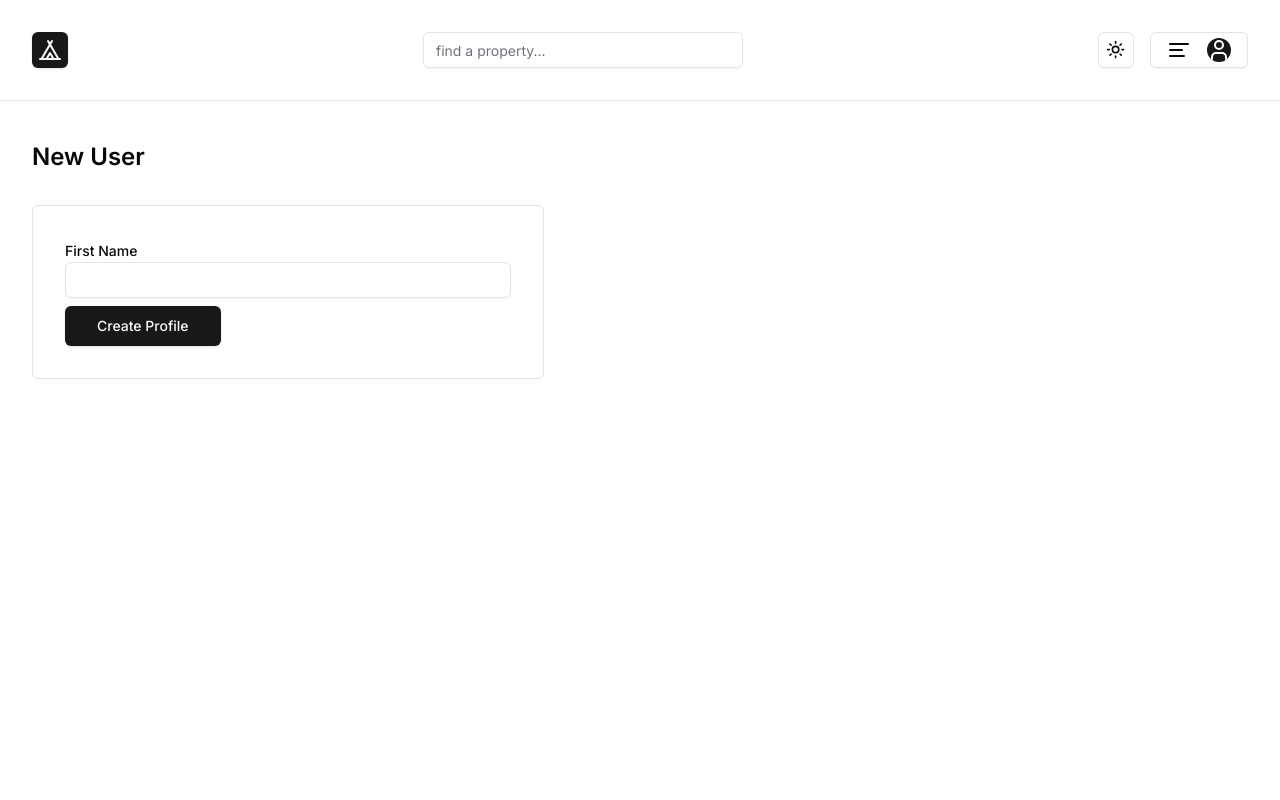
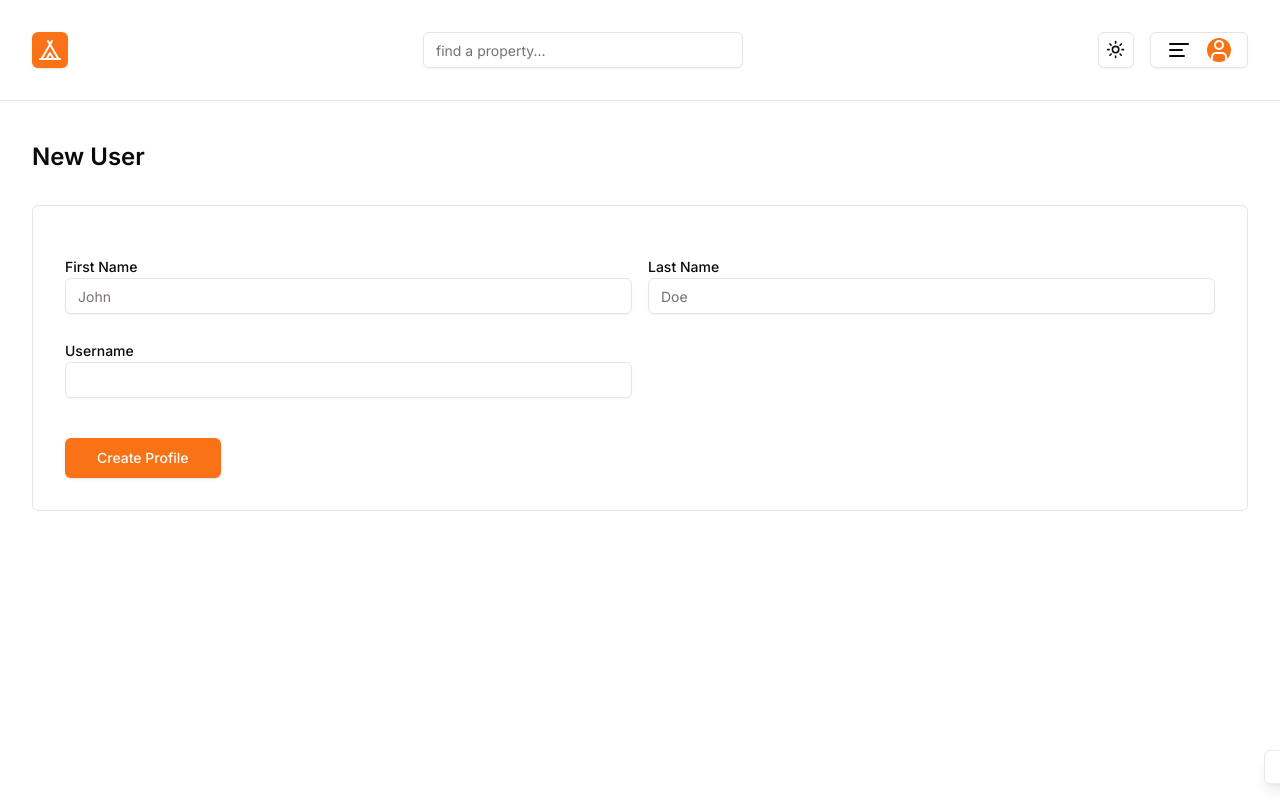
Before and after one commit to isantiago95/airbnb-clone-course, a Next.js app: page /profile/create in a window 1280 px wide. Built offline with nearby package versions, Linux system fonts and the light colour scheme.

Commit message:
integrating supabase and prisma connection

```diff
--- a/app/globals.css
+++ b/app/globals.css
@@ -11,24 +11,24 @@
 @layer base {
   :root {
     --background: 0 0% 100%;
-    --foreground: 240 10% 3.9%;
+    --foreground: 20 14.3% 4.1%;
     --card: 0 0% 100%;
-    --card-foreground: 240 10% 3.9%;
+    --card-foreground: 20 14.3% 4.1%;
     --popover: 0 0% 100%;
-    --popover-foreground: 240 10% 3.9%;
-    --primary: 240 5.9% 10%;
-    --primary-foreground: 0 0% 98%;
-    --secondary: 240 4.8% 95.9%;
-    --secondary-foreground: 240 5.9% 10%;
-    --muted: 240 4.8% 95.9%;
-    --muted-foreground: 240 3.8% 46.1%;
-    --accent: 240 4.8% 95.9%;
-    --accent-foreground: 240 5.9% 10%;
+    --popover-foreground: 20 14.3% 4.1%;
+    --primary: 24.6 95% 53.1%;
+    --primary-foreground: 60 9.1% 97.8%;
+    --secondary: 60 4.8% 95.9%;
+    --secondary-foreground: 24 9.8% 10%;
+    --muted: 60 4.8% 95.9%;
+    --muted-foreground: 25 5.3% 44.7%;
+    --accent: 60 4.8% 95.9%;
+    --accent-foreground: 24 9.8% 10%;
     --destructive: 0 84.2% 60.2%;
-    --destructive-foreground: 0 0% 98%;
-    --border: 240 5.9% 90%;
-    --input: 240 5.9% 90%;
-    --ring: 240 10% 3.9%;
+    --destructive-foreground: 60 9.1% 97.8%;
+    --border: 20 5.9% 90%;
+    --input: 20 5.9% 90%;
+    --ring: 24.6 95% 53.1%;
     --radius: 0.5rem;
     --chart-1: 12 76% 61%;
     --chart-2: 173 58% 39%;
@@ -38,25 +38,25 @@
   }
 
   .dark {
-    --background: 240 10% 3.9%;
-    --foreground: 0 0% 98%;
-    --card: 240 10% 3.9%;
-    --card-foreground: 0 0% 98%;
-    --popover: 240 10% 3.9%;
-    --popover-foreground: 0 0% 98%;
-    --primary: 0 0% 98%;
-    --primary-foreground: 240 5.9% 10%;
-    --secondary: 240 3.7% 15.9%;
-    --secondary-foreground: 0 0% 98%;
-    --muted: 240 3.7% 15.9%;
-    --muted-foreground: 240 5% 64.9%;
-    --accent: 240 3.7% 15.9%;
-    --accent-foreground: 0 0% 98%;
-    --destructive: 0 62.8% 30.6%;
-    --destructive-foreground: 0 0% 98%;
-    --border: 240 3.7% 15.9%;
-    --input: 240 3.7% 15.9%;
-    --ring: 240 4.9% 83.9%;
+    --background: 20 14.3% 4.1%;
+    --foreground: 60 9.1% 97.8%;
+    --card: 20 14.3% 4.1%;
+    --card-foreground: 60 9.1% 97.8%;
+    --popover: 20 14.3% 4.1%;
+    --popover-foreground: 60 9.1% 97.8%;
+    --primary: 20.5 90.2% 48.2%;
+    --primary-foreground: 60 9.1% 97.8%;
+    --secondary: 12 6.5% 15.1%;
+    --secondary-foreground: 60 9.1% 97.8%;
+    --muted: 12 6.5% 15.1%;
+    --muted-foreground: 24 5.4% 63.9%;
+    --accent: 12 6.5% 15.1%;
+    --accent-foreground: 60 9.1% 97.8%;
+    --destructive: 0 72.2% 50.6%;
+    --destructive-foreground: 60 9.1% 97.8%;
+    --border: 12 6.5% 15.1%;
+    --input: 12 6.5% 15.1%;
+    --ring: 20.5 90.2% 48.2%;
     --chart-1: 220 70% 50%;
     --chart-2: 160 60% 45%;
     --chart-3: 30 80% 55%;
--- a/app/profile/create/page.tsx
+++ b/app/profile/create/page.tsx
@@ -1,27 +1,39 @@
-import { Label } from "@/components/ui/label";
-import { Input } from "@/components/ui/input";
-import { Button } from "@/components/ui/button";
-
-const createProfileAction = async (formData: FormData) => {
-  "use server";
-  const firstName = formData.get("firstName") as string;
-  console.log(firstName);
-};
+import { SubmitButton } from "@/components/form/Buttons";
+import FormContainer from "@/components/form/FormContainer";
+import FormInput from "@/components/form/FormInput";
+import { createProfileAction } from "@/utils/actions";
 
 function CreateProfilePage() {
   return (
     <section>
       <h1 className="text-2xl font-semibold mb-8 capitalize">new user</h1>
-      <div className="border p-8 rounded-md max-w-lg">
-        <form action={createProfileAction}>
-          <div className="mb-2">
-            <Label htmlFor="firstName">First Name</Label>
-            <Input id="firstName" name="firstName" type="text" />
+      <div className="border p-8 rounded-md">
+        <FormContainer action={createProfileAction}>
+          <div className="grid md:grid-cols-2 gap-4 mt-4">
+            <FormInput
+              name="firstName"
+              type="text"
+              label="First Name"
+              placeholder="John"
+              required
+            />
+            <FormInput
+              name="lastName"
+              type="text"
+              label="Last Name"
+              placeholder="Doe"
+              required
+            />
+            <FormInput
+              name="username"
+              type="text"
+              label="Username"
+              placeholder=""
+              required
+            />
           </div>
-          <Button type="submit" size="lg">
-            Create Profile
-          </Button>
-        </form>
+          <SubmitButton text="Create Profile" className="mt-8" />
+        </FormContainer>
       </div>
     </section>
   );
--- /dev/null
+++ b/components/form/Buttons.tsx
@@ -0,0 +1,32 @@
+"use client";
+
+import { ReloadIcon } from "@radix-ui/react-icons";
+import { useFormStatus } from "react-dom";
+import { Button } from "@/components/ui/button";
+
+type SubmitButtonProps = {
+  className?: string;
+  text?: string;
+};
+
+export function SubmitButton({ className = "", text = "" }: SubmitButtonProps) {
+  const { pending } = useFormStatus();
+
+  return (
+    <Button
+      type="submit"
+      disabled={pending}
+      className={`capitalize ${className}`}
+      size="lg"
+    >
+      {pending ? (
+        <>
+          <ReloadIcon className="mr-2 h-4 w-4 animate-spin" />
+          Please wait...
+        </>
+      ) : (
+        text
+      )}
+    </Button>
+  );
+}
--- /dev/null
+++ b/components/form/FormContainer.tsx
@@ -0,0 +1,38 @@
+"use client";
+
+import { actionFunction } from "@/utils/types";
+import { useFormState } from "react-dom";
+import { useToast } from "@/components/ui/use-toast";
+import React from "react";
+
+const initialState = {
+  message: "",
+};
+
+function FormContainer({
+  action,
+  children,
+}: {
+  action: actionFunction;
+  children: React.ReactNode;
+}) {
+  const [state, formAction] = useFormState(action, initialState);
+
+  const { toast } = useToast();
+
+  React.useEffect(() => {
+    console.log("typeof state message: ", typeof state.message);
+
+    if (typeof state.message === "string") {
+      toast({ description: state.message });
+    } else {
+      state.message.forEach((message: string) => {
+        toast({ description: message });
+      });
+    }
+  }, [state]);
+
+  return <form action={formAction}>{children}</form>;
+}
+
+export default FormContainer;
--- /dev/null
+++ b/components/form/FormInput.tsx
@@ -0,0 +1,38 @@
+import { Label } from "@/components/ui/label";
+import { Input } from "@/components/ui/input";
+
+type FormInputProps = {
+  name: string;
+  type: string;
+  label?: string;
+  defaultValue?: string;
+  placeholder?: string;
+  required?: boolean;
+};
+
+function FormInput({
+  name,
+  type,
+  label,
+  defaultValue,
+  placeholder,
+  required = false,
+}: FormInputProps) {
+  return (
+    <div className="mb-2">
+      <Label htmlFor={name} className="capitalize">
+        {label ?? name}
+      </Label>
+      <Input
+        defaultValue={defaultValue}
+        id={name}
+        name={name}
+        placeholder={placeholder}
+        type={type}
+        required={required}
+      />
+    </div>
+  );
+}
+
+export default FormInput;
--- /dev/null
+++ b/utils/actions.ts
@@ -0,0 +1,27 @@
+"use server";
+
+import { profileSchema } from "./schemas";
+import * as z from "zod";
+
+export const createProfileAction = async (
+  prevState: any,
+  formData: FormData
+) => {
+  try {
+    const rawData = Object.fromEntries(formData);
+    const validatedFields = profileSchema.parse(rawData);
+    console.log({ validatedFields });
+
+    return { message: "profile created" };
+  } catch (error) {
+    if (error instanceof z.ZodError) {
+      return {
+        message: error.errors.map(
+          ({ message, path }) => `error on ${path}: ${message}`
+        ),
+      };
+    }
+
+    return { message: "An unknown error occurred" };
+  }
+};
--- /dev/null
+++ b/utils/schemas.ts
@@ -0,0 +1,8 @@
+import * as z from "zod";
+import { ZodSchema } from "zod";
+
+export const profileSchema = z.object({
+  firstName: z.string().min(3),
+  lastName: z.string().min(3),
+  username: z.string().min(3),
+});
--- /dev/null
+++ b/utils/types.ts
@@ -0,0 +1,4 @@
+export type actionFunction = (
+  prevState: any,
+  formData: FormData
+) => Promise<{ message: string | string[] }>;
```
Also changed, not shown: package.json (+4 -4 lines), utils/db.ts (added, +15 -0 lines), 1 other file (tests, documents, lock files or other folders).
